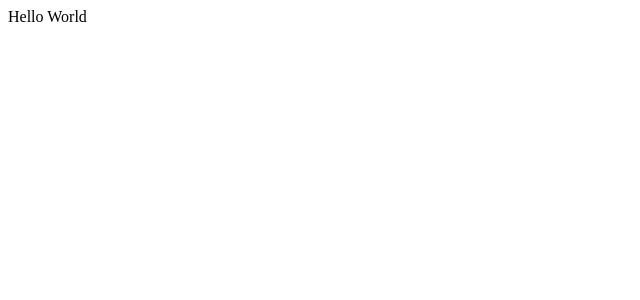
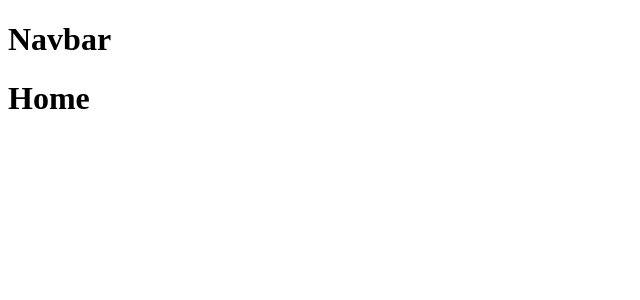
Before and after one commit to RicardoEgas/SymphonicMash, a React (Vite) app: page / in a window 1280 px wide. Shown: the top 300 px of the page, without its empty margins (0-640 px from the left). Built offline with nearby package versions, Linux system fonts and the light colour scheme.

Commit message:
Add Home component and Navbar

```diff
--- a/src/App.jsx
+++ b/src/App.jsx
@@ -1,4 +1,10 @@
-export default function App()
-{
-  return "Hello World"
-}
+import { Routes, Route } from 'react-router-dom'
+import Home from './components/Home'
+
+const App = () => (
+  <Routes>
+    <Route path="/" element={<Home/>}></Route>
+  </Routes>
+)
+
+export default App
--- /dev/null
+++ b/src/components/Home.jsx
@@ -0,0 +1,9 @@
+const Home = () => {
+    return (
+      <div>
+        <h1>Home</h1>
+      </div>
+    )
+  }
+
+  export default Home
--- /dev/null
+++ b/src/components/Navbar.jsx
@@ -0,0 +1,9 @@
+const Navbar = () => {
+    return (
+      <div>
+        <h1> Navbar</h1>
+      </div>
+    )
+  }
+
+  export default Navbar
--- a/src/main.jsx
+++ b/src/main.jsx
@@ -1,9 +1,14 @@
-import React from 'react'
-import ReactDOM from 'react-dom/client'
-import App from './App.jsx'
+import React from 'react';
+import { createRoot } from 'react-dom/client';
+import App from './App.jsx';
+import { BrowserRouter } from 'react-router-dom';
+import Navbar from './components/Navbar.jsx';
 
-ReactDOM.createRoot(document.getElementById('root')).render(
+createRoot(document.getElementById('root')).render(
   <React.StrictMode>
-    <App />
-  </React.StrictMode>,
-)
+    <BrowserRouter>
+        <Navbar />
+        <App />
+    </BrowserRouter>
+  </React.StrictMode>
+);
```
